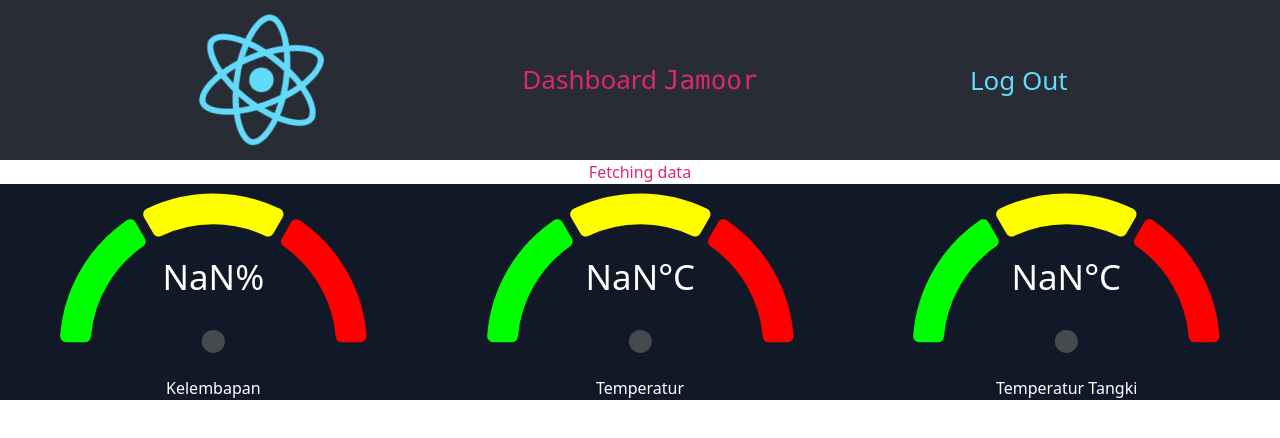
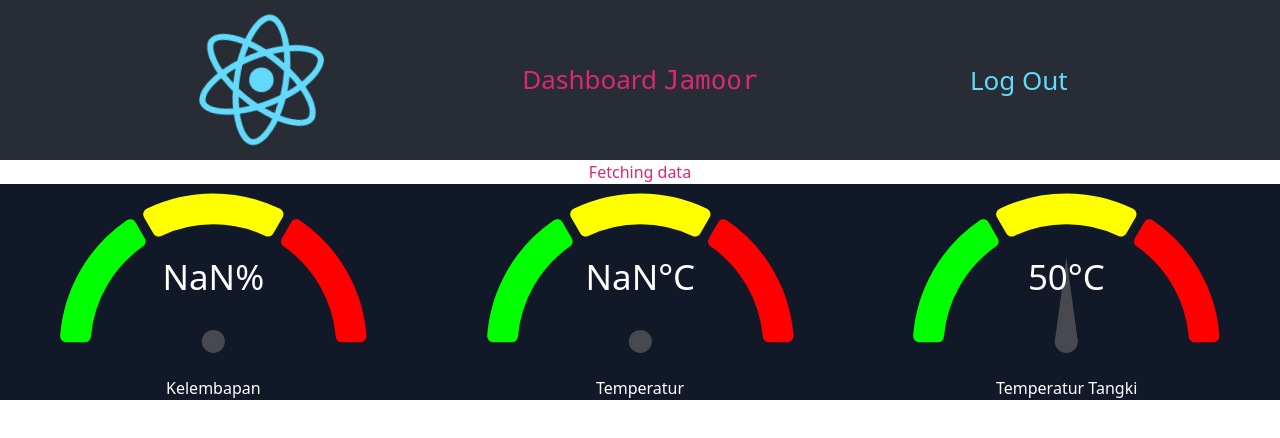
Before and after one commit to mhazhary/jamoor-cra, a React (Create React App) app: page / in a window 1280 px wide. Shown: the top 438 px of the page. Built offline with nearby package versions, Linux system fonts and the light colour scheme; no server answers.

Commit message:
test graph 3

```diff
--- a/src/App.jsx
+++ b/src/App.jsx
@@ -115,7 +115,7 @@ function App() {
         <div className="flex-1">
           <GaugeChart
             id="gauge-chart3"
-            percent={Number(valV3) / 100}
+            percent={0.50}
             formatTextValue={(value) => `${value}°C`}
           />
           <p className="text-white">
```
